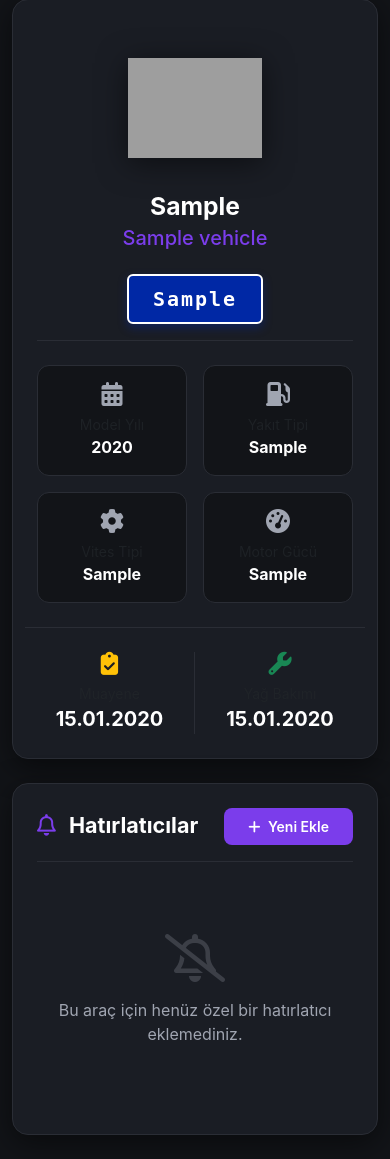
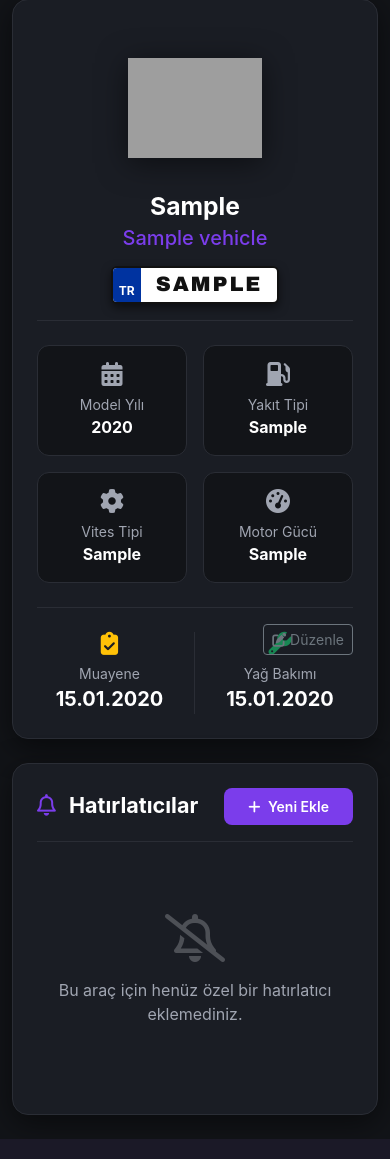
Before and after one commit to YavuzYanik/flask-projesi-OtoDepom, a Flask app: page /garage/vehicle/1 in a window 390 px wide. Shown: the part 175-1334 px from the top of the page. Run offline with Flask 3, Linux system fonts and the light colour scheme; a user stored in the database is signed in; tables that the repository leaves empty hold one stand-in row (values such as "Sample post"); grey boxes are pictures that could not be loaded.

Commit message:
GARAJIM sayfasının eksiklikleri giderildi ve son hali yapıldı

```diff
--- a/app/main/routes.py
+++ b/app/main/routes.py
@@ -99,3 +99,36 @@ def vehicle_delete(id):
     db.session.commit()
     flash('Araç başarıyla garajınızdan silindi.', 'success')
     return redirect(url_for('main.garage'))
+
+@main.route('/garage/vehicle/<int:id>/update_dates', methods=['POST'])
+@login_required
+def update_dates(id):
+    vehicle = db.session.get(Vehicle, id)
+    if not vehicle or vehicle.owner != current_user:
+        flash('Bu işlem için yetkiniz yok!', 'danger')
+        return redirect(url_for('main.garage'))
+
+    inspection_date_str = request.form.get('inspection_date')
+    maintenance_date_str = request.form.get('maintenance_date')
+
+    try:
+        if inspection_date_str:
+            vehicle.inspection_date = datetime.strptime(inspection_date_str, '%Y-%m-%d').date()
+        else:
+            vehicle.inspection_date = None
+
+        if maintenance_date_str:
+            vehicle.maintenance_date = datetime.strptime(maintenance_date_str, '%Y-%m-%d').date()
+        else:
+            vehicle.maintenance_date = None
+
+        db.session.commit()
+        flash('Araç tarihleri başarıyla güncellendi.', 'success')
+    except ValueError:
+        flash('Geçersiz tarih formatı!', 'danger')
+
+    return redirect(url_for('main.garage_detail', id=vehicle.id))
+
+@main.route('/products')
+def products():
+    return render_template('main/products.html', title='Ürünler')
--- a/app/templates/base.html
+++ b/app/templates/base.html
@@ -91,6 +91,9 @@
                     <li class="nav-item">
                         <a class="nav-link" href="#">Hakkımızda <i class="fa-solid fa-chevron-down ms-1" style="font-size: 10px;"></i></a>
                     </li>
+                    <li class="nav-item">
+                        <a class="nav-link" href="{{ url_for('main.products') }}">Ürünler <i class="fa-solid fa-chevron-down ms-1" style="font-size: 10px;"></i></a>
+                    </li>
                 </ul>
                 <ul class="navbar-nav ms-auto align-items-center">
                     <li class="nav-item me-3">
--- a/app/templates/main/garage_detail.html
+++ b/app/templates/main/garage_detail.html
@@ -39,6 +39,38 @@
         color: #fff;
         box-shadow: 0 0 0 0.25rem rgba(123, 61, 235, 0.25);
     }
+    .tr-plate {
+        display: inline-flex;
+        align-items: stretch;
+        background-color: #fff;
+        border: 2px solid #111;
+        border-radius: 6px;
+        overflow: hidden;
+        height: 38px;
+        box-shadow: 0 4px 10px rgba(0,0,0,0.5);
+    }
+    .tr-plate-blue {
+        background-color: #0033A0;
+        color: #fff;
+        width: 28px;
+        display: flex;
+        align-items: flex-end;
+        justify-content: center;
+        padding-bottom: 2px;
+        font-size: 0.75rem;
+        font-weight: bold;
+    }
+    .tr-plate-number {
+        color: #111;
+        font-weight: 800;
+        font-family: 'Arial Black', Impact, sans-serif;
+        padding: 0 15px;
+        display: flex;
+        align-items: center;
+        font-size: 1.3rem;
+        letter-spacing: 2px;
+        text-transform: uppercase;
+    }
 </style>
 
 <!-- Üst Başlık ve Geri Butonu -->
@@ -76,15 +108,18 @@
                     <img src="https://logo.clearbit.com/{{ domain }}"
                          alt="{{ vehicle.brand }} Logo"
                          style="max-height: 100px; max-width: 180px; object-fit: contain; filter: drop-shadow(0 5px 15px rgba(0,0,0,0.5));"
-                         onerror="this.onerror=null; this.src='https://raw.githubusercontent.com/FortAwesome/Font-Awesome/6.x/svgs/solid/car-side.svg'; this.style.filter='invert(1) opacity(0.3)';">
+                         onerror="this.onerror=null; this.src='https://raw.githubusercontent.com/FortAwesome/Font-Awesome/6.x/svgs/solid/car-side.svg'; this.style.filter='invert(1) opacity(0.3)'; this.style.width='100px';">
                 </div>
 
                 <h2 class="fw-bold text-white mb-1">{{ vehicle.brand }}</h2>
                 <h5 style="color: var(--accent-color);">{{ vehicle.model_name }}</h5>
 
                 {% if vehicle.plate %}
-                <div class="d-inline-block mt-3 px-4 py-2 rounded" style="background-color: #0028a5; border: 2px solid #fff; box-shadow: 0 4px 10px rgba(0,40,165,0.4);">
-                    <span class="text-white fw-bold fs-5" style="font-family: monospace; letter-spacing: 2px;">{{ vehicle.plate }}</span>
+                <div class="mt-3">
+                    <div class="tr-plate">
+                        <div class="tr-plate-blue">TR</div>
+                        <div class="tr-plate-number">{{ vehicle.plate }}</div>
+                    </div>
                 </div>
                 {% endif %}
             </div>
@@ -93,43 +128,48 @@
                 <div class="col-6">
                     <div class="spec-item">
                         <i class="fa-solid fa-calendar-days mb-2" style="font-size: 1.5rem; color: #a0a5b1;"></i>
-                        <small class="d-block text-muted">Model Yılı</small>
+                        <small class="d-block" style="color: #a0a5b1;">Model Yılı</small>
                         <span class="fw-bold text-white">{{ vehicle.year }}</span>
                     </div>
                 </div>
                 <div class="col-6">
                     <div class="spec-item">
                         <i class="fa-solid fa-gas-pump mb-2" style="font-size: 1.5rem; color: #a0a5b1;"></i>
-                        <small class="d-block text-muted">Yakıt Tipi</small>
+                        <small class="d-block" style="color: #a0a5b1;">Yakıt Tipi</small>
                         <span class="fw-bold text-white">{{ vehicle.fuel_type or '-' }}</span>
                     </div>
                 </div>
                 <div class="col-6">
                     <div class="spec-item">
                         <i class="fa-solid fa-gear mb-2" style="font-size: 1.5rem; color: #a0a5b1;"></i>
-                        <small class="d-block text-muted">Vites Tipi</small>
+                        <small class="d-block" style="color: #a0a5b1;">Vites Tipi</small>
                         <span class="fw-bold text-white">{{ vehicle.transmission or '-' }}</span>
                     </div>
                 </div>
                 <div class="col-6">
                     <div class="spec-item">
                         <i class="fa-solid fa-gauge-high mb-2" style="font-size: 1.5rem; color: #a0a5b1;"></i>
-                        <small class="d-block text-muted">Motor Gücü</small>
+                        <small class="d-block" style="color: #a0a5b1;">Motor Gücü</small>
                         <span class="fw-bold text-white">{{ vehicle.engine_power or '-' }}</span>
                     </div>
                 </div>
             </div>
 
-            <div class="row text-center mt-4 border-top pt-4" style="border-color: var(--border-color) !important;">
+            <div class="position-relative text-center mt-4 border-top pt-4" style="border-color: var(--border-color) !important;">
+                <button type="button" class="btn btn-sm btn-outline-secondary position-absolute top-0 end-0 mt-3" data-bs-toggle="modal" data-bs-target="#editDatesModal" title="Tarihleri Düzenle">
+                    <i class="fa-solid fa-pen-to-square"></i> Düzenle
+                </button>
+                <div class="row">
                     <div class="col-6 border-end" style="border-color: var(--border-color) !important;">
                         <i class="fa-solid fa-clipboard-check mb-2 text-warning fs-3"></i>
-                    <small class="d-block text-muted">Muayene</small>
+                        <small class="d-block" style="color: #a0a5b1;">Muayene</small>
                         <span class="fw-bold text-white fs-5">{{ vehicle.inspection_date.strftime('%d.%m.%Y') if vehicle.inspection_date else 'Belirtilmedi' }}</span>
                     </div>
                     <div class="col-6">
                         <i class="fa-solid fa-wrench mb-2 text-success fs-3"></i>
-                    <small class="d-block text-muted">Yağ Bakımı</small>
+                        <small class="d-block" style="color: #a0a5b1;">Yağ Bakımı</small>
                         <span class="fw-bold text-white fs-5">{{ vehicle.maintenance_date.strftime('%d.%m.%Y') if vehicle.maintenance_date else 'Belirtilmedi' }}</span>
+                    </div>
                 </div>
             </div>
         </div>
@@ -150,13 +190,13 @@
                 <div class="p-3 mb-3 d-flex justify-content-between align-items-center" style="background-color: #121418; border-radius: 12px; border-left: 4px solid var(--accent-color); border-top: 1px solid var(--border-color); border-right: 1px solid var(--border-color); border-bottom: 1px solid var(--border-color);">
                     <div>
                         <h6 class="mb-1 fw-bold text-white">{{ notif.title }}</h6>
-                        <small style="color: var(--text-muted);"><i class="fa-regular fa-calendar me-1"></i> Son Tarih: {{ notif.due_date.strftime('%d.%m.%Y') }}</small>
+                        <small style="color: #a0a5b1;"><i class="fa-regular fa-calendar me-1"></i> Son Tarih: {{ notif.due_date.strftime('%d.%m.%Y') }}</small>
                     </div>
                 </div>
                 {% else %}
                 <div class="text-center py-5">
-                    <i class="fa-regular fa-bell-slash mb-3 opacity-25" style="font-size: 3rem; color: var(--text-muted);"></i>
-                    <p style="color: var(--text-muted);">Bu araç için henüz özel bir hatırlatıcı eklemediniz.</p>
+                    <i class="fa-regular fa-bell-slash mb-3 opacity-25" style="font-size: 3rem" style="color: #a0a5b1;"></i>
+                    <p style="color: #a0a5b1;">Bu araç için henüz özel bir hatırlatıcı eklemediniz.</p>
                 </div>
                 {% endfor %}
             </div>
@@ -164,7 +204,36 @@
     </div>
 </div>
 
-<!-- Modal -->
+<!-- Tarih Düzenleme Modalı -->
+<div class="modal fade" id="editDatesModal" tabindex="-1" data-bs-theme="dark">
+  <div class="modal-dialog modal-dialog-centered">
+    <div class="modal-content rounded-4 border-0 shadow-lg">
+      <div class="modal-header border-bottom border-secondary pb-3">
+        <h5 class="modal-title fw-bold text-white"><i class="fa-solid fa-calendar-check me-2 text-info"></i>Tarihleri Güncelle</h5>
+        <button type="button" class="btn-close btn-close-white" data-bs-dismiss="modal"></button>
+      </div>
+      <div class="modal-body pt-4">
+        <form action="{{ url_for('main.update_dates', id=vehicle.id) }}" method="post">
+            <div class="mb-3">
+                <label class="form-label fw-semibold text-white"><i class="fa-solid fa-clipboard-check text-warning me-1"></i> Muayene Tarihi</label>
+                <input type="date" name="inspection_date" class="form-control" value="{{ vehicle.inspection_date.strftime('%Y-%m-%d') if vehicle.inspection_date else '' }}">
+                <small style="color: #a0a5b1;">(Bilinmiyorsa boş bırakın)</small>
+            </div>
+            <div class="mb-4">
+                <label class="form-label fw-semibold text-white"><i class="fa-solid fa-wrench text-success me-1"></i> Yağ Bakım Tarihi</label>
+                <input type="date" name="maintenance_date" class="form-control" value="{{ vehicle.maintenance_date.strftime('%Y-%m-%d') if vehicle.maintenance_date else '' }}">
+                <small style="color: #a0a5b1;">(Bilinmiyorsa boş bırakın)</small>
+            </div>
+            <div class="d-grid mt-4">
+                <button type="submit" class="btn btn-info fw-bold py-2 text-white">Tarihleri Kaydet</button>
+            </div>
+        </form>
+      </div>
+    </div>
+  </div>
+</div>
+
+<!-- Bildirim Modalı -->
 <div class="modal fade" id="addNotifModal" tabindex="-1" data-bs-theme="dark">
   <div class="modal-dialog modal-dialog-centered">
     <div class="modal-content rounded-4 border-0 shadow-lg">
```
Also changed, not shown: app/templates/main/garage.html (+47 -14 lines), app/templates/main/garage_add.html (+9 -0 lines), app/templates/main/products.html (added, +17 -0 lines). Lines whose indentation alone changed are shown as unchanged.
